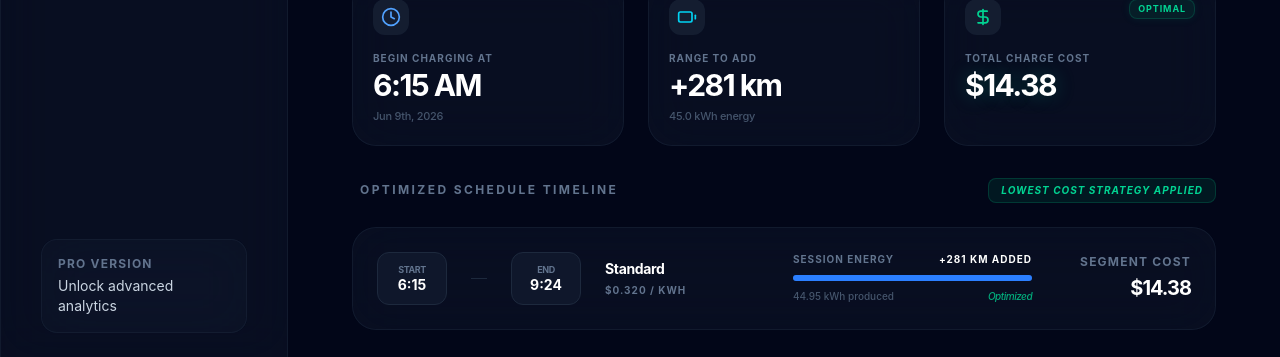
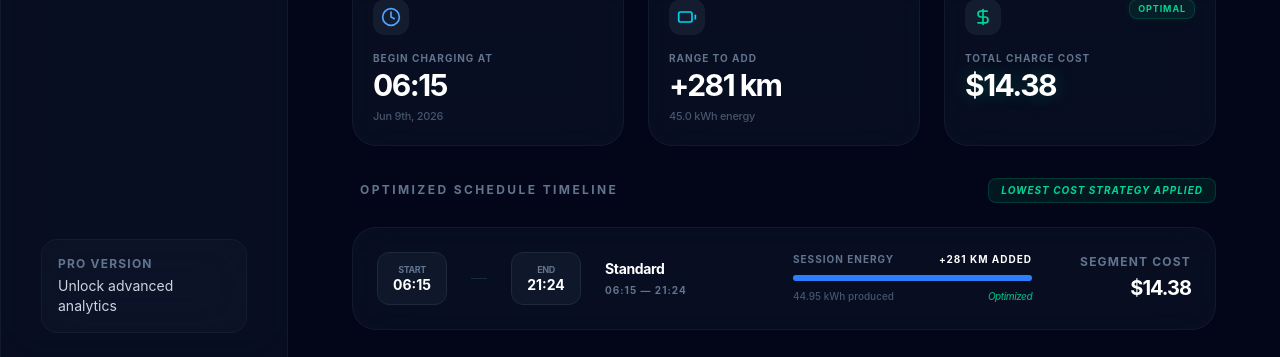
Before and after one commit to CraigInBrisbane/energycalculator, a React (Vite) app in the folder Frontend/: page /energycalculator/planner in a window 1280 px wide. Shown: the part 442-799 px from the top of the page. Built offline with nearby package versions, Linux system fonts and the light colour scheme.

Commit message:
Standardize all time displays to 24h format

```diff
--- a/Frontend/src/features/planner/PlannerPage.tsx
+++ b/Frontend/src/features/planner/PlannerPage.tsx
@@ -71,7 +71,8 @@ return (
          <Info size={24} />
          <div>
            <p className="font-bold">Charging Goal Not Met</p>
-           <p className="text-xs">Based on your charger's power ({powerKW.toFixed(1)} kW), you cannot reach your target % by the selected time. Only {totalKWh.toFixed(1)} kWh can be added by {targetTime} {targetDate}. To get your required target charge, it will complete at approximately <span className="font-bold">{format(completionTime, 'h:mm a')}</span>.</p>
+           <p className="text-xs">Based on your charger's power ({powerKW.toFixed(1)} kW), you cannot reach your target % by the selected time. Only {totalKWh.toFixed(1)} kWh can be added by {targetTime} {targetDate}. To get your required target charge, it will complete at approximately <span className="font-bold">{format(completionTime, 'HH:mm')}</span>.</p>
+
          </div>
       </div>
     )}
@@ -156,7 +157,7 @@ return (
           icon={Clock}
           accentClass="text-blue-400"
           label="Begin charging at"
-          value={startTime ? format(startTime, 'h:mm a') : 'N/A'}
+          value={startTime ? format(startTime, 'HH:mm') : 'N/A'}
           subValue={startTime ? format(startTime, 'MMM do, yyyy') : ''}
         />
         <SummaryStat
@@ -191,21 +192,20 @@ return (
                 <div className="flex items-center gap-6 md:min-w-[200px]">
                 <div className="flex flex-col items-center justify-center p-3 bg-slate-900 rounded-xl border border-slate-800 min-w-[70px]">
                   <p className="text-[9px] font-bold text-slate-500 uppercase tracking-tighter leading-none mb-1">Start</p>
-                    <p className="text-sm font-bold text-white leading-none">{format(segment.startTime, 'h:mm')}</p>
+                  <p className="text-sm font-bold text-white leading-none">{format(segment.startTime, 'HH:mm')}</p>
                 </div>
                 <div className="h-px w-4 bg-slate-800" />
                 <div className="flex flex-col items-center justify-center p-3 bg-slate-900 rounded-xl border border-slate-800 min-w-[70px]">
                   <p className="text-[9px] font-bold text-slate-500 uppercase tracking-tighter leading-none mb-1">End</p>
-                    <p className="text-sm font-bold text-white leading-none">{format(segment.endTime, 'h:mm')}</p>
+                  <p className="text-sm font-bold text-white leading-none">{format(segment.endTime, 'HH:mm')}</p>
                 </div>
                 </div>
 
                 <div className="flex-1 flex flex-col md:flex-row md:items-center gap-6 lg:gap-12">
                 <div className="md:min-w-[140px]">
                   <p className="text-sm font-bold text-white tracking-tight mb-1">{segment.tariff.name}</p>
-                    <p className="text-[10px] text-slate-500 font-bold uppercase tracking-widest">${segment.tariff.rate.toFixed(3)} / kWh</p>
+                  <p className="text-[10px] text-slate-500 font-bold uppercase tracking-widest">{format(segment.startTime, 'HH:mm')} — {format(segment.endTime, 'HH:mm')}</p>
                 </div>
-
                   <div className="flex-1 space-y-2">
                     <div className="flex justify-between items-center text-[10px] font-bold uppercase tracking-widest">
                       <span className="text-slate-500 group-hover:text-blue-400 transition-colors">Session Energy</span>
```
Lines whose indentation alone changed are shown as unchanged.
